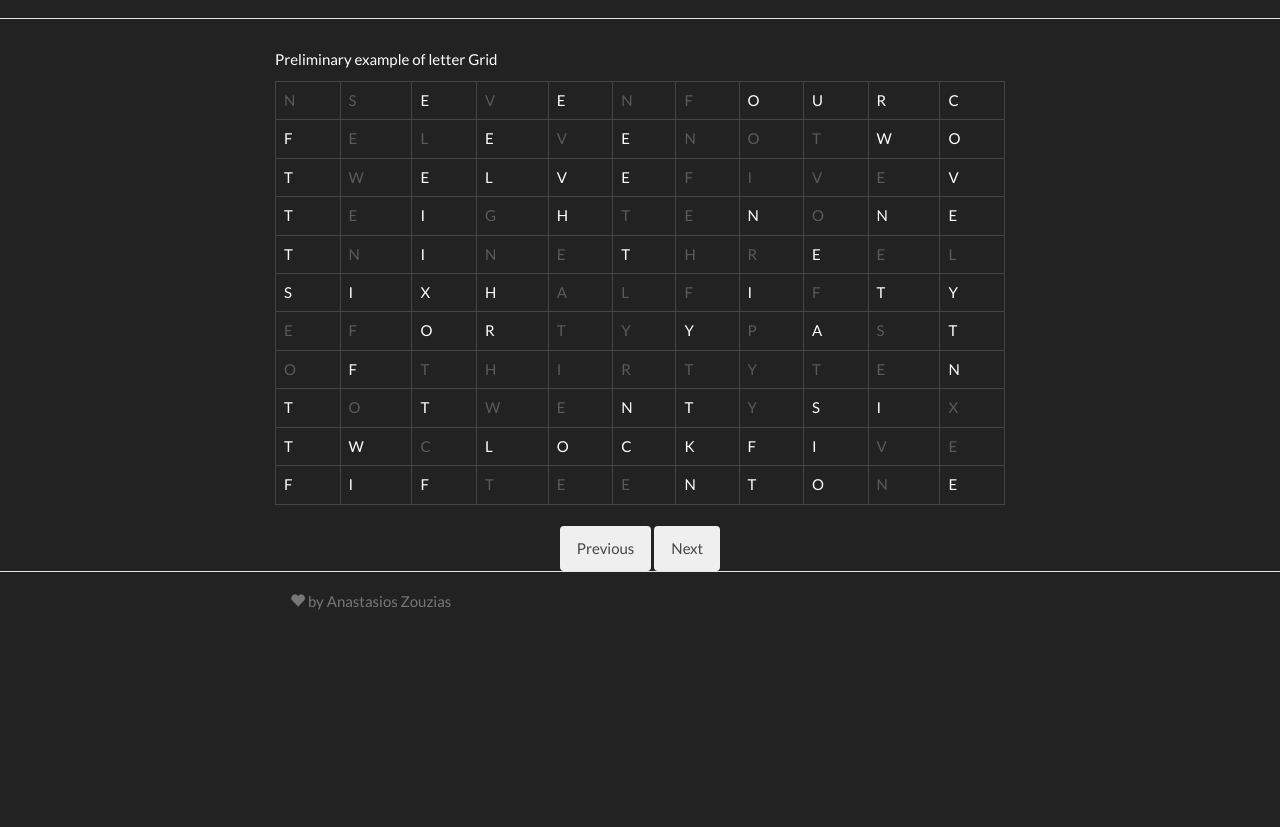
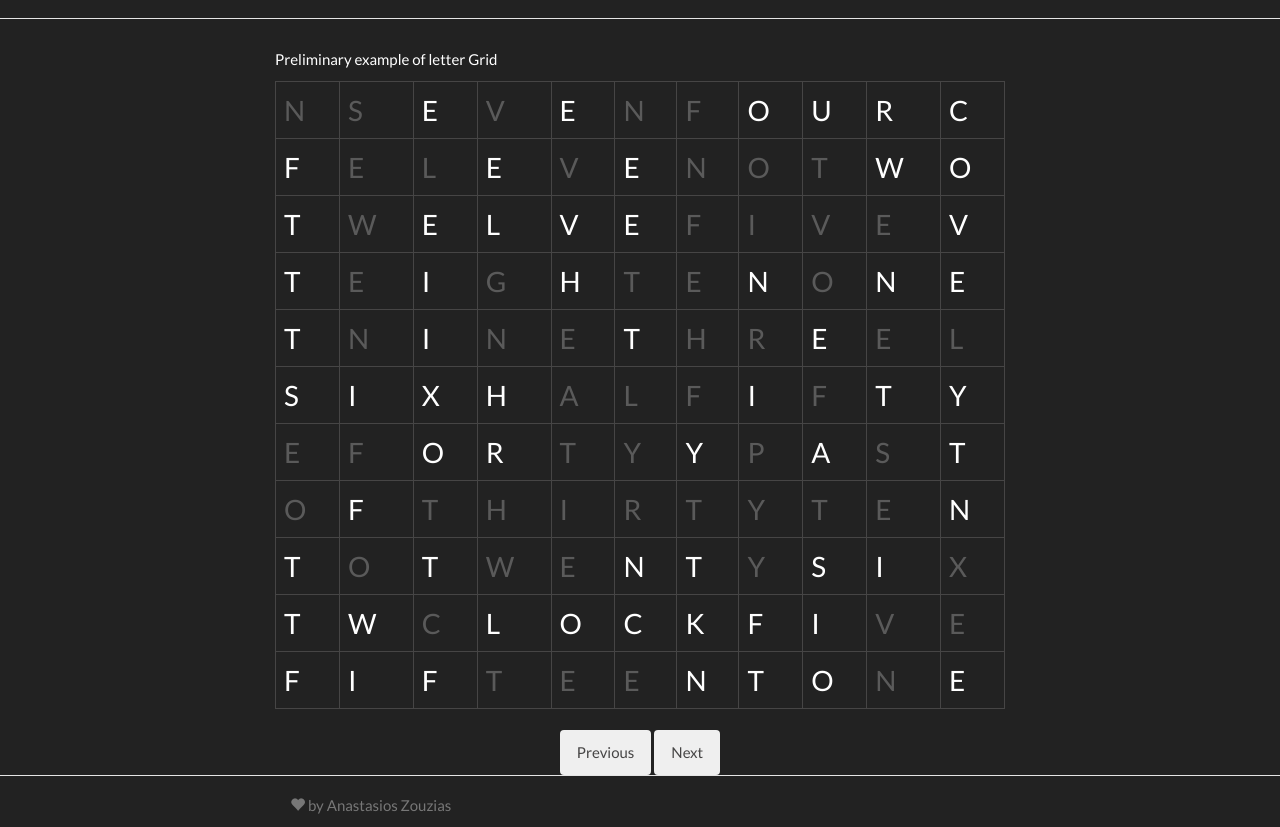
Before and after one commit to zouzias/qlocktwo-angular, a website: page app/index.html at #/example in a window 1280 px wide. Shown: the part 63-890 px from the top of the page. Before the commit the page ends 800 px from the top, so only its background shows below. Drawn offline with nearby package versions, Linux system fonts and the light colour scheme; some packages are replaced by stand-ins of ours; files that its build step writes are made by us from their sources.

Commit message:
qlocktwo: change font

```diff
--- a/app/views/example.html
+++ b/app/views/example.html
@@ -6,7 +6,7 @@
     <tbody>
         <tr ng-repeat="row in grid">
             <td ng-repeat="c in row track by $index">
-              <div ng-style="{opacity : (c.selected && '1') || '0.25'}">
+              <div style="font-size: 28px" ng-style="{opacity : (c.selected && '1') || '0.25'}">
                 {{c.char}}
               </div>
             </td>
```
